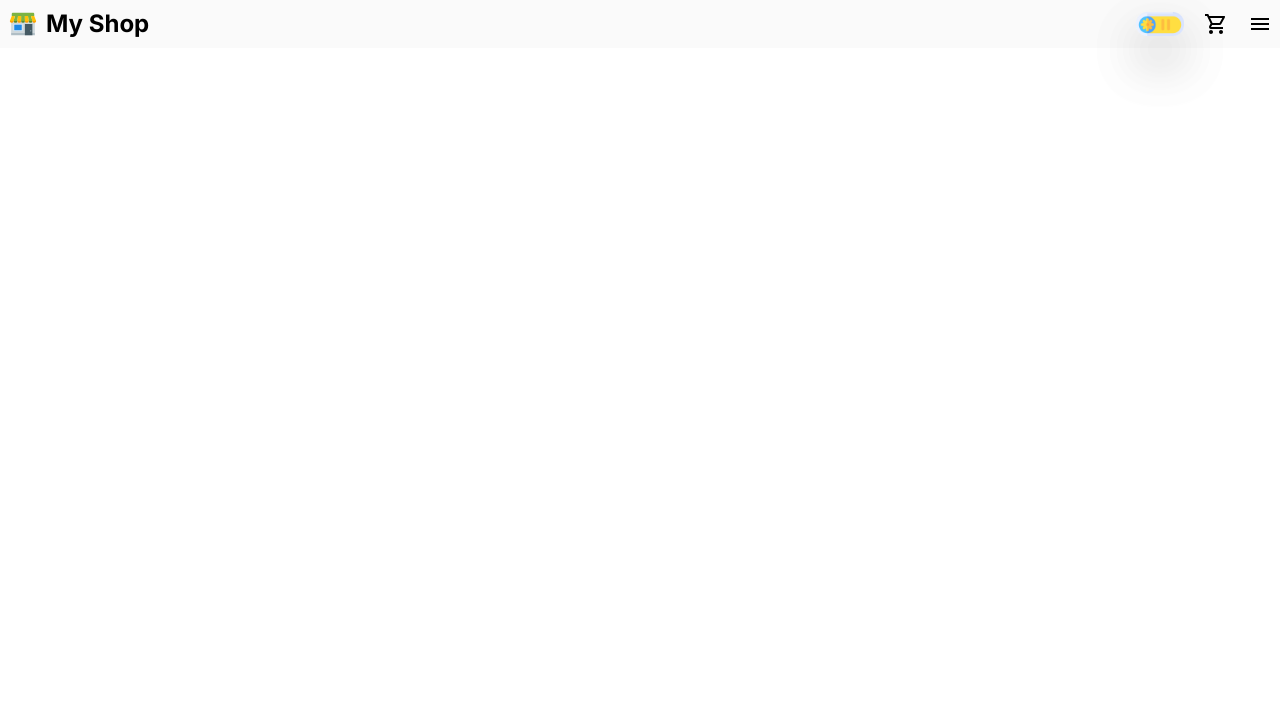
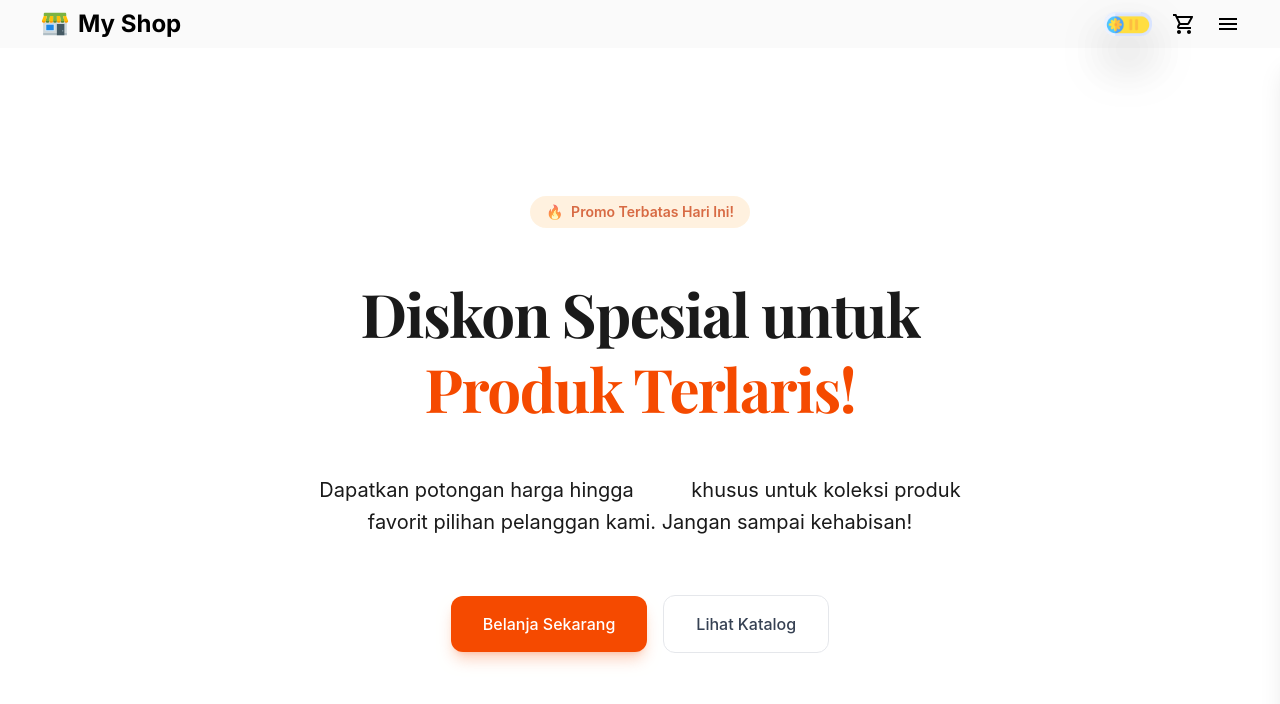
Before and after one commit to rizkycodes3/my-shop-ecommerce, a React (Vite) app: page / in a window 1280 px wide. Shown: the top 704 px of the page. Built offline with nearby package versions, Linux system fonts and the light colour scheme; a web font is replaced by a local one.

Commit message:
adding the hero component and slides

```diff
--- a/package.json
+++ b/package.json
@@ -14,6 +14,7 @@
     "react": "^19.2.8",
     "react-dom": "^19.2.8",
     "react-icons": "^5.7.0",
+    "swiper": "^14.2.0",
     "tailwindcss": "^4.3.3"
   },
   "devDependencies": {
--- a/src/App.jsx
+++ b/src/App.jsx
@@ -1,3 +1,4 @@
+import Hero from "./components/hero/Hero";
 import Navbar from "./components/Navbar";
 import { ThemeProvider } from "./contexts/ThemeProvider";
 
@@ -5,6 +6,7 @@ const App = () => {
   return (
     <ThemeProvider>
       <Navbar />
+      <Hero />
     </ThemeProvider>
   );
 };
--- a/src/components/Navbar.jsx
+++ b/src/components/Navbar.jsx
@@ -11,10 +11,10 @@ const Navbar = () => {
 
   return (
     <nav
-      className={`bg-background p-2 grid grid-cols-2 gap-4 font-inter ${isOpen ? "grid-rows-[minmax(0,1fr),1fr]" : "grid-rows-1"} dark:bg-background-dark dark:text-text-pri-dark`}
+      className={`bg-background p-2 grid grid-cols-2 gap-4 font-inter ${isOpen ? "grid-rows-[minmax(0,1fr),1fr]" : "grid-rows-1"} fixed top-0 right-0 left-0 z-10 dark:bg-background-dark dark:text-text-pri-dark md:px-10`}
     >
       {/* main navbar */}
-      <div className="flex items-center gap-2">
+      <div className="flex items-center gap-2 ">
         <FcShop className="text-3xl" />
         <h1 className="text-2xl font-bold">My Shop</h1>
       </div>
--- /dev/null
+++ b/src/components/hero/Hero.jsx
@@ -0,0 +1,28 @@
+import Slide1 from "./Slide1";
+import Slide2 from "./Slide2";
+import Slide3 from "./Slide3";
+
+import { Swiper, SwiperSlide } from "swiper/react";
+import { Autoplay } from "swiper/modules";
+import "swiper/css";
+import "swiper/css/autoplay";
+
+const Hero = () => {
+  return (
+    <section className={`swiper h-[calc(100vh-48px)] w-screen mt-12 bg-surface text-text-pri dark:bg-surface-dark dark:text-text-pri-dark`}>
+      <Swiper modules={[Autoplay]} autoplay={{ delay: 5000, pauseOnMouseEnter: true }} className="w-full h-full">
+        <SwiperSlide>
+          <Slide1 />
+        </SwiperSlide>
+        <SwiperSlide>
+          <Slide2 />
+        </SwiperSlide>
+        <SwiperSlide>
+          <Slide3 />
+        </SwiperSlide>
+      </Swiper>
+    </section>
+  );
+};
+
+export default Hero;
--- /dev/null
+++ b/src/components/hero/Slide1.jsx
@@ -0,0 +1,28 @@
+const Slide1 = () => {
+  return (
+    <div className="swiper-slide flex! flex-col justify-center items-center gap-6 p-6 text-center sm:p-10">
+      <h1 className="text-3xl font-bold font-playfair tracking-wide leading-tight max-w-2xl sm:text-4xl lg:text-5xl">
+        Halo Guys, Selamat Datang di Toko Kami & Selamat Belanja!
+      </h1>
+
+      <p className="text-base text-gray-600 max-w-lg dark:text-gray-300 sm:text-lg">Temukan produk terbaik untuk memenuhi segala kebutuhan Anda 😉</p>
+
+      <div className="flex flex-wrap items-center justify-center gap-4 mt-2">
+        <a
+          href="#produk"
+          className="px-6 py-3 bg-text-sec hover:scale-105 text-text-pri-dark font-medium rounded-xl shadow-md hover:shadow-lg transition-all dark:bg-text-sec-dark dark:text-text-pri"
+        >
+          Mulai Belanja
+        </a>
+        <a
+          href="#promo"
+          className="px-6 py-3 bg-white/80 hover:bg-white dark:bg-gray-800/80 dark:hover:bg-gray-700/90 text-gray-800 dark:text-gray-200 font-medium rounded-xl border border-gray-200/80 dark:border-gray-700/80 shadow-sm backdrop-blur-sm transition-all transform hover:-translate-y-0.5"
+        >
+          Lihat Promo
+        </a>
+      </div>
+    </div>
+  );
+};
+
+export default Slide1;
--- /dev/null
+++ b/src/components/hero/Slide2.jsx
@@ -0,0 +1,35 @@
+const Slide2 = () => {
+  return (
+    <div className="swiper-slide py-16 px-6 text-center flex! flex-col justify-center items-center gap-6 sm:py-24 sm:px-12">
+      <div className="inline-flex items-center gap-2 px-4 py-1.5 rounded-full bg-orange-100 text-orange-700 text-sm font-semibold mb-6 animate-pulse">
+        <span>🔥</span> Promo Terbatas Hari Ini!
+      </div>
+
+      <h1 className="text-4xl font-bold font-playfair tracking-tight max-w-3xl mx-auto leading-tight sm:text-5xl lg:text-6xl">
+        Diskon Spesial untuk <span className="text-orange-600">Produk Terlaris!</span>
+      </h1>
+
+      <p className="mt-6 text-lg max-w-2xl mx-auto leading-relaxed font-sans sm:text-xl">
+        Dapatkan potongan harga hingga <span className="font-bold text-highlight-dark">50%</span> khusus untuk koleksi produk favorit pilihan pelanggan kami.
+        Jangan sampai kehabisan!
+      </p>
+
+      <div className="mt-8 flex flex-col items-center justify-center gap-4 sm:flex-row">
+        <a
+          href="#produk"
+          className="w-full px-8 py-4 bg-orange-600 hover:bg-orange-700 text-white font-medium rounded-xl shadow-lg shadow-orange-600/25 transition-all duration-200 transform hover:-translate-y-0.5 sm:w-auto"
+        >
+          Belanja Sekarang
+        </a>
+        <a
+          href="#katalog"
+          className="w-full px-8 py-4 bg-white hover:bg-gray-50 text-gray-700 font-medium rounded-xl border border-gray-200 transition-all duration-200 sm:w-auto"
+        >
+          Lihat Katalog
+        </a>
+      </div>
+    </div>
+  );
+};
+
+export default Slide2;
--- /dev/null
+++ b/src/components/hero/Slide3.jsx
@@ -0,0 +1,29 @@
+const Slide3 = () => {
+  return (
+    <div className="swiper-slide flex! flex-col justify-center items-center gap-6 p-6 text-center shadow-xl transition-all sm:p-12">
+      <span className="inline-flex items-center gap-2 px-4 py-1.5 rounded-full bg-red-500/10 text-red-600 dark:text-red-400 border border-red-500/20 text-xs sm:text-sm font-semibold tracking-wide uppercase">
+        <span className="w-2 h-2 rounded-full bg-red-500 animate-ping" />
+        Penawaran Terbatas
+      </span>
+
+      <h1 className="text-3xl font-bold font-playfair tracking-tight leading-tight max-w-3xl sm:text-5xl lg:text-6xl">
+        Promo Menarik <span className="text-transparent bg-clip-text bg-linear-to-r from-amber-500 via-orange-500 to-red-500">Setiap Minggu!</span>
+      </h1>
+
+      <p className="text-base max-w-xl font-sans leading-relaxed sm:text-xl">
+        Jangan lewatkan penawaran spesial kami yang hanya berlaku untuk waktu terbatas. Dapatkan harga terbaik sebelum kehabisan!
+      </p>
+
+      <div className="flex flex-col sm:flex-row items-center justify-center gap-4 mt-2 w-full sm:w-auto">
+        <a
+          href="#promo"
+          className="w-full px-8 py-3.5 bg-linear-to-r from-orange-500 to-amber-500 hover:from-orange-600 hover:to-amber-600 font-semibol text-text-pri-dark rounded-xl shadow-lg shadow-orange-500/25 transition-all duration-200 transform hover:-translate-y-0.5 active:translate-y-0 sm:w-auto"
+        >
+          Klaim Promo Minggu Ini
+        </a>
+      </div>
+    </div>
+  );
+};
+
+export default Slide3;
--- a/src/index.css
+++ b/src/index.css
@@ -16,7 +16,7 @@
   --color-text-pri-dark: #e5e5e5;
   --color-text-sec-dark: #e6ca65;
   --color-highlight-dark: #fff;
-
+  /* font */
   --font-inter: "Inter", sans-serif;
   --font-playfair: "Playfair Display", serif;
 }
```
Also changed, not shown: 1 other file (tests, documents, lock files or other folders).
